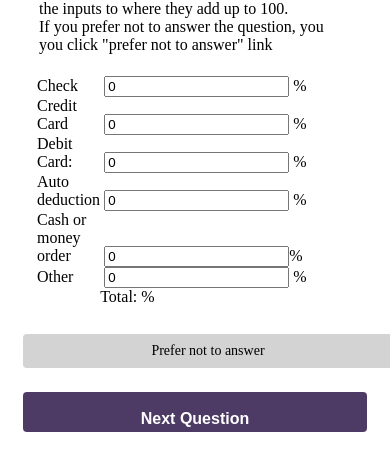
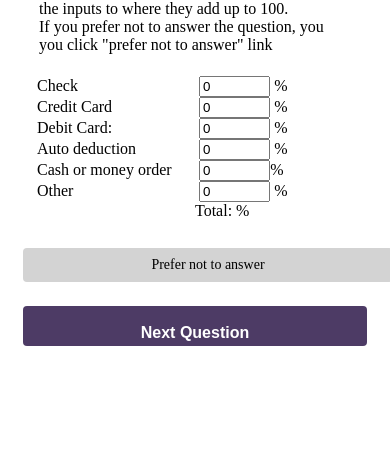
Before and after one commit to jamesv28/accessibility-forms, a website: page desktop/11-multiple-number-question.html in a window 390 px wide. Shown: the part 198-668 px from the top of the page. Drawn offline with Linux system fonts and the light colour scheme.

Commit message:
trying to make questions 11 and 12 more responsive, need to view on mobile now

```diff
--- a/style/style.css
+++ b/style/style.css
@@ -142,7 +142,6 @@ input[type="radio"]:focus {
 .label-multi {
     width:30%;
     display: inline-block;
-
 }
 
 /************ likert scale, also used in grid with multiple rows *********/
@@ -320,7 +319,6 @@ input[type="radio"]:focus {
     display: inline-block;
 }
 #percent-sum {
-    /*padding: 5px 10px;*/
     text-align: center;
 }
 .total-Sum {
@@ -475,7 +473,19 @@ and (max-width: 480px)
     .ind-radio input {
         display: inline-block;
     }
-
+    /* Question 11 */
+    .multi-number-label {
+        width:50%;
+    }
+    .toAdd {
+        width:20%;
+    }
+    .total-Sum {
+        margin-left:50%;
+    }
+    .label-multi {
+        width:60%;
+    }
 
 
 } /* end of first media query */
```
